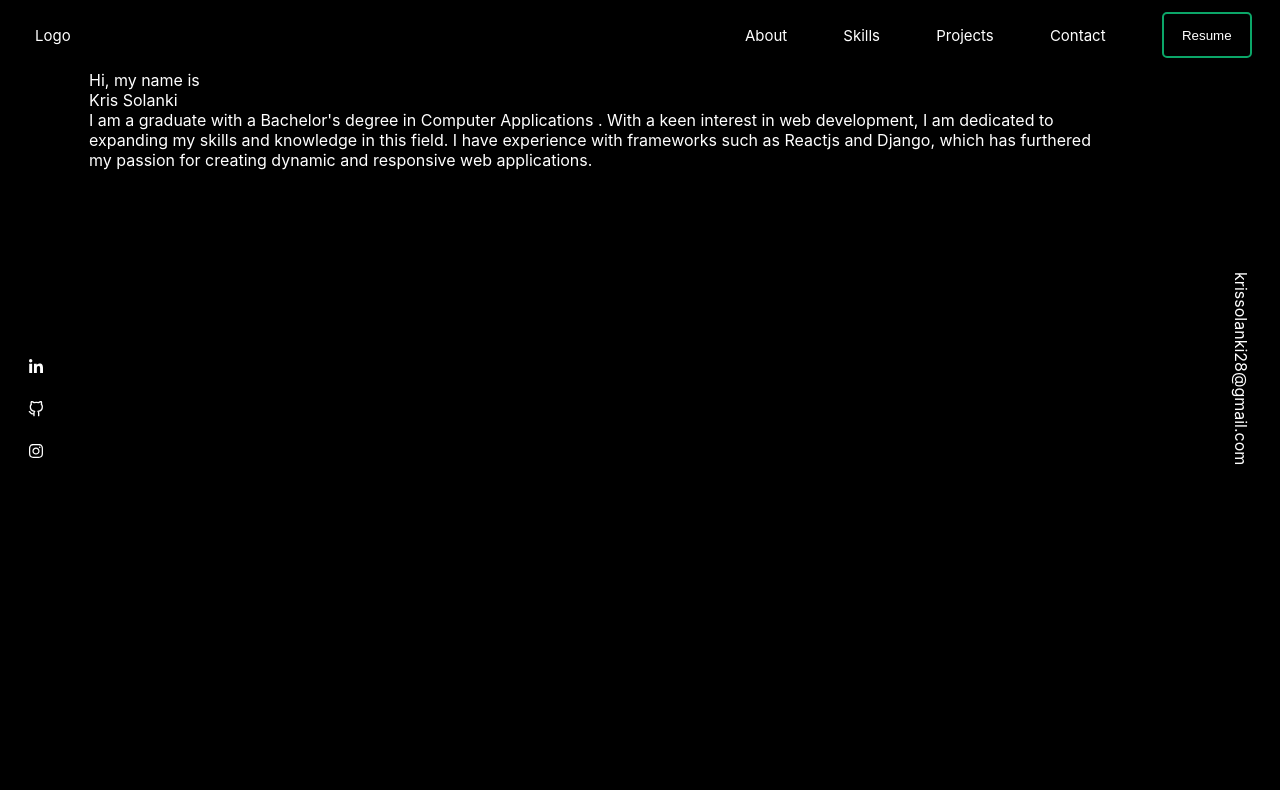
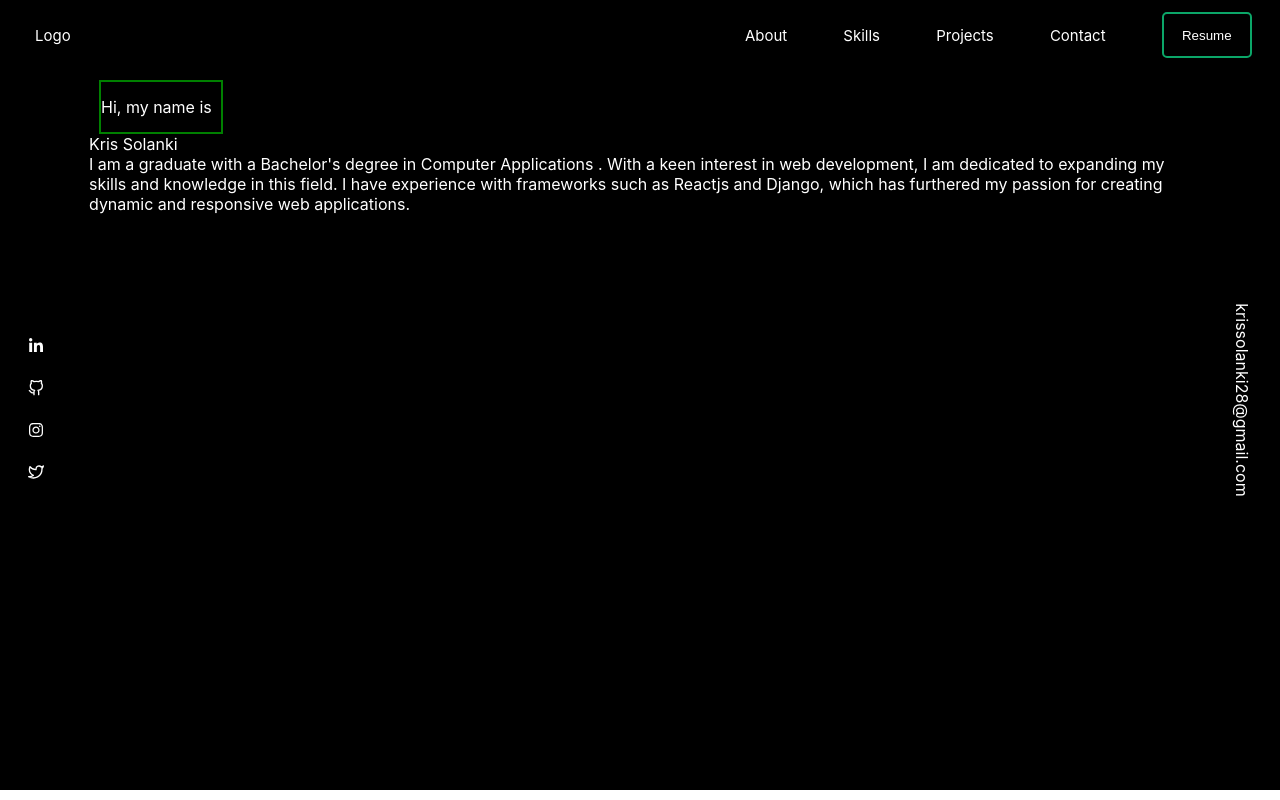
Before and after one commit to KrisSolanki/Portfolio, a React (Create React App) app in the folder portfolio/: page / in a window 1280 px wide. Built offline with nearby package versions, Linux system fonts and the light colour scheme.

Commit message:
basic changes

```diff
--- a/portfolio/package.json
+++ b/portfolio/package.json
@@ -10,6 +10,7 @@
     "react-dom": "^18.3.1",
     "react-icons": "^5.2.1",
     "react-scripts": "5.0.1",
+    "react-spinners": "^0.13.8",
     "web-vitals": "^2.1.4"
   },
   "scripts": {
--- a/portfolio/src/Components/Content/Content.css
+++ b/portfolio/src/Components/Content/Content.css
@@ -1,79 +1,150 @@
-*{
+* {
     padding: 0;
     margin: 0;
 }
-.container_content{
 
-   display: flex;
-   /* justify-items: center; */
-   /* align-items: center; */
+.container_content {
+
+    display: flex;
+    /* justify-items: center; */
+    /* align-items: center; */
 
     height: 90vh;
     width: 100%;
 }
-.sub_content{
+
+.sub_content {
     display: flex;
     flex-direction: row;
 
     background: black;
-    color:white;
+    color: white;
+    width: 100%;
 
 }
-.apps_link li{
+
+.apps_link li {
     text-decoration: none;
     padding-top: 50%;
     padding-left: 28px;
 
 }
-.right{
+
+.right {
     display: flex;
-    top:0;
+    top: 0;
     /* width: 16vh; */
-    width: 20%;
+    width: 6%;
     height: 100%;
     align-items: center;
     position: fixed;
 }
-.middle{
+
+.middle {
+    display: flex;
+    flex-direction: column;
     padding-left: 89px;
-    width: 80%;
+    width: 86%;
     display: inline;
     height: auto;
 }
 
-.Left_con{
+.Left_con {
     display: flex;
+    width: 6%;
+    height: 100%;
+    justify-content: center;
+    position: fixed;
+    right: 0;
+    align-items: center;
+    top: 0;
 }
-.left{
-    display: flex;
-    top:0;
-    width: 20%;
-    height: 100%;
-    align-items: center;
-    position: fixed;
+
+.left {
+    /* display: flex; */
+    /* top: 0; */
+    /* width: 14%; */
+    /* height: 100%; */
+    /* align-items: center; */
+    /* position: fixed; */
     transform: rotate(90deg);
+    /* padding-bottom: 85px; */
+    /* align-items: center; */
+    /* justify-content: center; */
+    /* margin-top: 245px; */
 }
+
 .left a {
-    text-decoration: none; /* Remove underline */
-    color: inherit; /* Inherit color from parent */
+    text-decoration: none;
+    /* Remove underline */
+    color: inherit;
+    /* Inherit color from parent */
     transition: 0.2s ease-in-out;
 }
-.left a:hover{
+
+.left a:hover {
     /* transform: translate(-5px,-5px); */
     transition: 0.2s ease-in;
-    color :#0ba668 ;
+    color: #0ba668;
 }
+
 .apps_link li a {
-    text-decoration: none; /* Remove underline */
-    color: inherit; /* Inherit color from parent */
+    text-decoration: none;
+    /* Remove underline */
+    color: inherit;
+    /* Inherit color from parent */
 }
-.apps_link li{
-    transition : 0.2s ease-out;
+
+.apps_link li {
+    transition: 0.2s ease-out;
 }
 
 .apps_link li:hover {
-    transform : translate( 0,-5px);
+    transform: translate(0, -5px);
     transition: 0.2s ease-in-out;
     color: #0ba668;
 
 }
+
+/* main content */
+
+.greet {
+    /* display: ; */
+    border: 2px solid green;
+    width: 120px;
+    display: flex;
+    height: 50px;
+    align-items: center;
+    margin-left: 10px;
+    margin-top: 10px;
+
+}
+
+
+::-webkit-scrollbar {
+    width: 9px;
+    /* Width of the vertical scroll bar */
+    height: 12px;
+    /* Height of the horizontal scroll bar */
+    border: 1px;
+
+border-radius: 10px;
+    }
+
+    ::-webkit-scrollbar-track {
+        background: black;
+        /* Background of the scroll bar track */
+}
+
+::-webkit-scrollbar-thumb {
+    /* background: #03ba43; */
+    background: #016323;
+    /* Background of the scroll bar thumb (the draggable part) */
+    border-radius: 6px;
+    /* Round the corners of the scroll bar thumb */
+}
+
+::-webkit-scrollbar-thumb:hover {
+    background: #016323;
+    /* Background of the scroll bar thumb when hovered */
+}
--- /dev/null
+++ b/portfolio/src/Components/Loader/Loader.css
@@ -0,0 +1,70 @@
+/* Loader.css
+
+* {
+    margin: 0;
+    padding: 0;
+  }
+
+  .loader-container {
+    display: flex;
+    justify-content: center;
+    align-items: center;
+    background-color: black;
+    width: 100%;
+    height: 100%;
+    position: fixed;
+    top: 0;
+    left: 0;
+    z-index: 9999;
+  }
+
+  .circle-container {
+    position: relative;
+    width: 100px;
+    height: 100px;
+  }
+
+  .circle {
+    position: absolute;
+    top: 0;
+    left: 0;
+    width: 100%;
+    height: 100%;
+    border: 3px solid green;
+    border-radius: 50%;
+    animation: spin-once 2s linear 1;
+  }
+
+  .inner-circle {
+    display: flex;
+    justify-content: center;
+    align-items: center;
+    width: 50px;
+    height: 50px;
+    background-color: black;
+    color: green;
+    font-size: 24px;
+    border: 3px solid green;
+    border-radius: 50%;
+    position: absolute;
+    top: 50%;
+    left: 50%;
+    transform: translate(-50%, -50%);
+  }
+
+  @keyframes spin-once {
+    0% {
+      transform: rotate(0deg);
+    }
+    100% {
+      transform: rotate(360deg);
+    }
+  }
+   */
+   .loader-container{
+    display: flex;
+    height: 100vh;
+    align-items: center;
+    justify-content: center;
+    background: black;
+   }
--- /dev/null
+++ b/portfolio/src/Components/Loader/Loader.js
@@ -0,0 +1,24 @@
+// Loader.js
+
+import React from 'react';
+import './Loader.css';
+import { PacmanLoader } from 'react-spinners'
+
+const Loader = () => {
+  return (
+    <div className="loader-container">
+      {/* <div className="circle-container">
+        <div className="circle">
+          <div className="inner-circle">K</div>
+        </div>
+      </div> */}
+      <PacmanLoader
+  color="#0ba668"
+  size={45}
+/>
+
+    </div>
+  );
+};
+
+export default Loader;
--- a/portfolio/src/Components/RSide/Rside.js
+++ b/portfolio/src/Components/RSide/Rside.js
@@ -3,7 +3,7 @@ import '../Content/Content.css'
 import { FiGithub } from "react-icons/fi";
 import { FaInstagram } from "react-icons/fa";
 import { FaLinkedinIn } from "react-icons/fa";
-// import { FiTwitter } from "react-icons/fi";
+import { FiTwitter } from "react-icons/fi";
 
 
 
@@ -11,19 +11,21 @@ import { FaLinkedinIn } from "react-icons/fa";
 
 const Rside = () => {
     return (
-        <div>
+        // <div>
+
             <div className="right">
                 <ul className='apps_link'>
                     <li><a href='https://www.linkedin.com/in/kris-solanki-720b1a263'><FaLinkedinIn /></a></li>
                     <li><a href='https://www.github.com/KrisSolanki'><FiGithub /></a></li>
                     <li><a href='https://www.instagram.com/kris.solanki28?igsh=MWp3ZDY4OTIwaHJkOQ=='><FaInstagram /></a></li>
-                    {/* <li><a><FiTwitter/></a></li> */}
+                    <li><a href='https://twitter.com/solanki_kr61454?t=tFnaGyEZ6p9L4vs5mxsUow&s=08'><FiTwitter/></a></li>
                     {/* <li>5</li> */}
                 </ul>
 
             </div>
 
-        </div>
+
+        // {/* </div> */}
 
 
     )
--- a/portfolio/src/Components/Side/Side.js
+++ b/portfolio/src/Components/Side/Side.js
@@ -3,14 +3,15 @@ import '../Content/Content.css'
 
 const Side = () => {
   return (
-    <div>
+
       <div className="Left_con">
                 <div className="left">
                     {/* krissolanki28@gmail.com */}
                     <a href="mailto:krissolanki28@gmail.com">krissolanki28@gmail.com</a>
                 </div>
                     </div>
-      </div>
+
+
 
 
   )
--- a/portfolio/src/Page/Mainpage.js
+++ b/portfolio/src/Page/Mainpage.js
@@ -1,17 +1,33 @@
-import React from 'react'
+// import React from 'react'
 import Navbar from '../Components/Navbar/Navbar'
 import Content from '../Components/Content/Content'
+import React, { useState, useEffect } from 'react';
+import Loader from '../Components/Loader/Loader';
 
 
 
 const Mainpage = () => {
+  const [loading, setLoading] = useState(true);
+
+  useEffect(() => {
+    // Simulate a network request
+    setTimeout(() => {
+      setLoading(false);
+    }, 2000); // Adjust the timeout as needed
+  }, []);
   return (
+    <>
+      {loading ? (
+        <Loader />
+        ) : (
     <div>
-      <Navbar/>
-      {/* <Rside/> */}
-      {/* <Side/> */}
-      <Content/>
+          <Navbar/>
+          {/* <Rside/> */}
+          {/* <Side/> */}
+          <Content/>
     </div>
+          )}
+        </>
   )
 }
 
```
Also changed, not shown: 1 other file (tests, documents, lock files or other folders).
